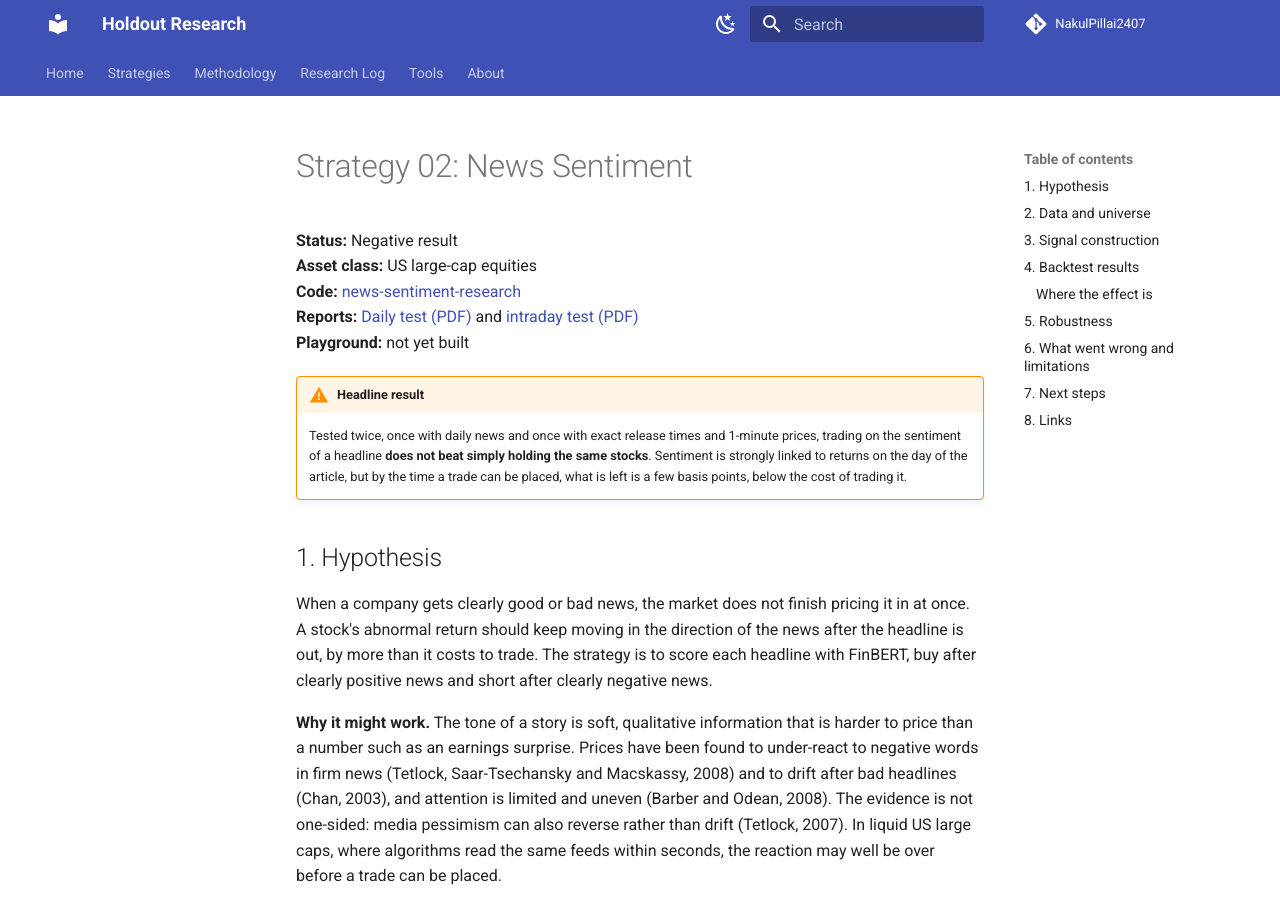
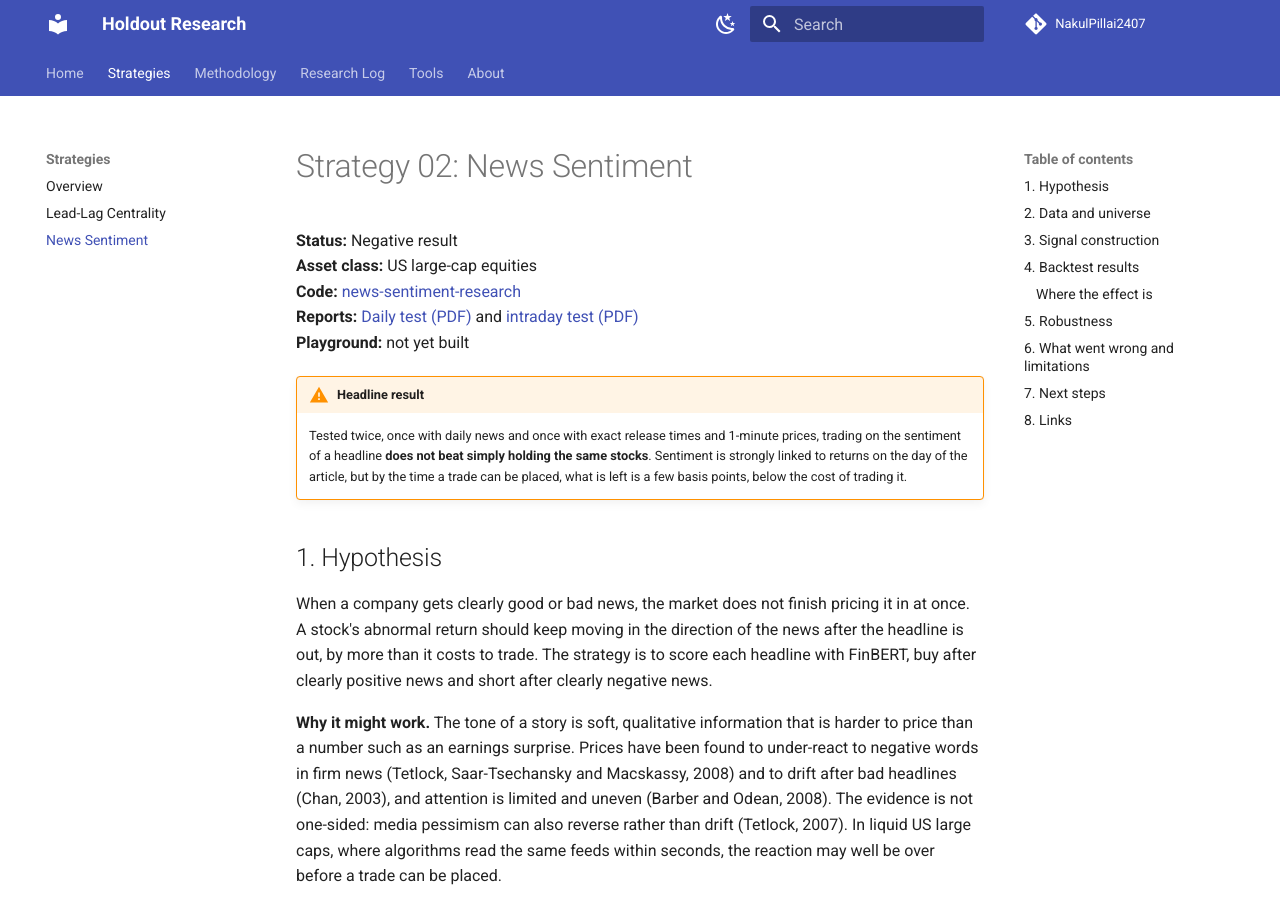
Before and after one commit to NakulPillai2407/NakulPillai2407.github.io, an MkDocs documentation site: the page built from docs/strategies/news-sentiment.md, in a window 1280 px wide and 900 px high. Built offline with MkDocs 1.6.1 and Material for MkDocs 9.7.7, drawn with Linux system fonts in a browser that asks for light colours.

Commit message:
Nav: add News Sentiment

```diff
--- a/mkdocs.yml
+++ b/mkdocs.yml
@@ -30,6 +30,7 @@ nav:
   - Strategies:
       - Overview: strategies/index.md
       - Lead-Lag Centrality: strategies/lead-lag-centrality.md
+      - News Sentiment: strategies/news-sentiment.md
   - Methodology: methodology.md
   - Research Log: research-log.md
   - Tools: tools.md
```
